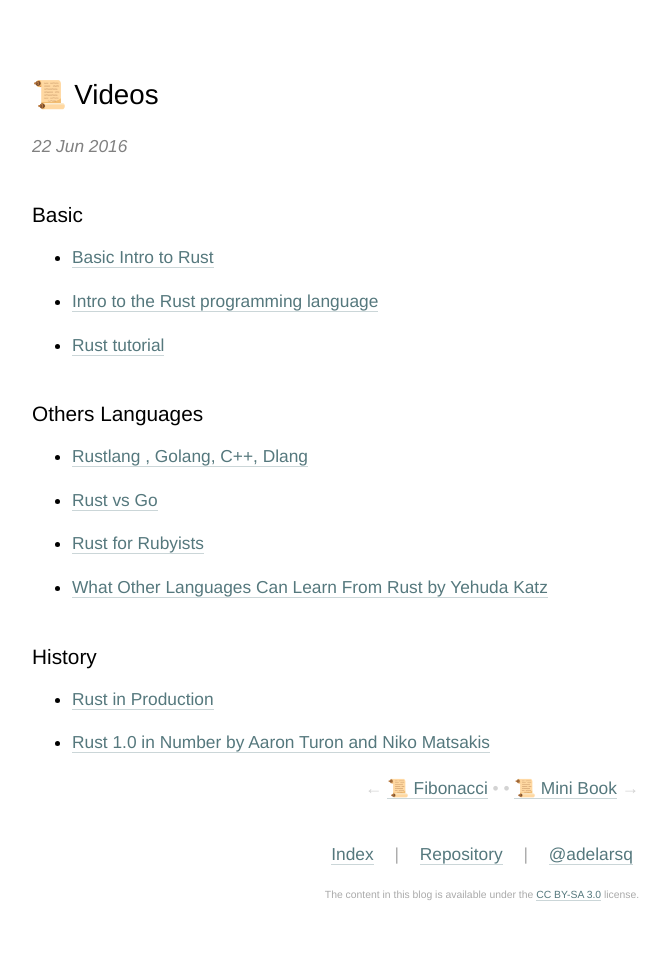
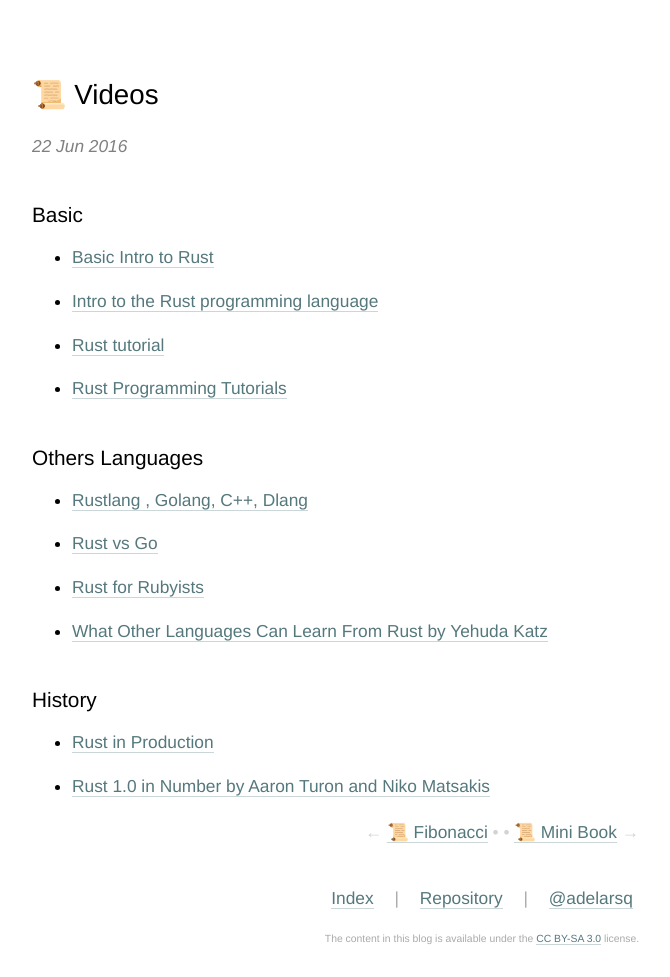
Before and after one commit to adelarsq/daily-rust.github.io, a Jekyll site: the page built from _posts/2016-06-22-videos.md, in a window 1280 px wide. Shown: the whole page, without its empty margins (158-828 px from the left). Built offline with Jekyll 4.4.1, drawn with Linux system fonts in a browser that asks for light colours; before the commit the page ends 934 px from its top, so only the background shows below that.

Commit message:
Update 2016-06-22-videos.md

```diff
--- a/_posts/2016-06-22-videos.md
+++ b/_posts/2016-06-22-videos.md
@@ -10,6 +10,7 @@ tags: [rustposts, rust, article]
 - [Basic Intro to Rust](https://www.youtube.com/watch?v=jiJSnYP5EuU&ab_channel=RegisBoudinot)
 - [Intro to the Rust programming language](https://www.youtube.com/watch?v=agzf6ftEsLU&ab_channel=Code&SupplyCo)
 - [Rust tutorial](https://www.youtube.com/watch?v=U1EFgCNLDB8&ab_channel=DerekBanas)
+- [Rust Programming Tutorials](https://www.youtube.com/playlist?list=PL0Fqs05rod8D80WKBCeT326CT8vcAm_N9)
 
 ## Others Languages
 
```
